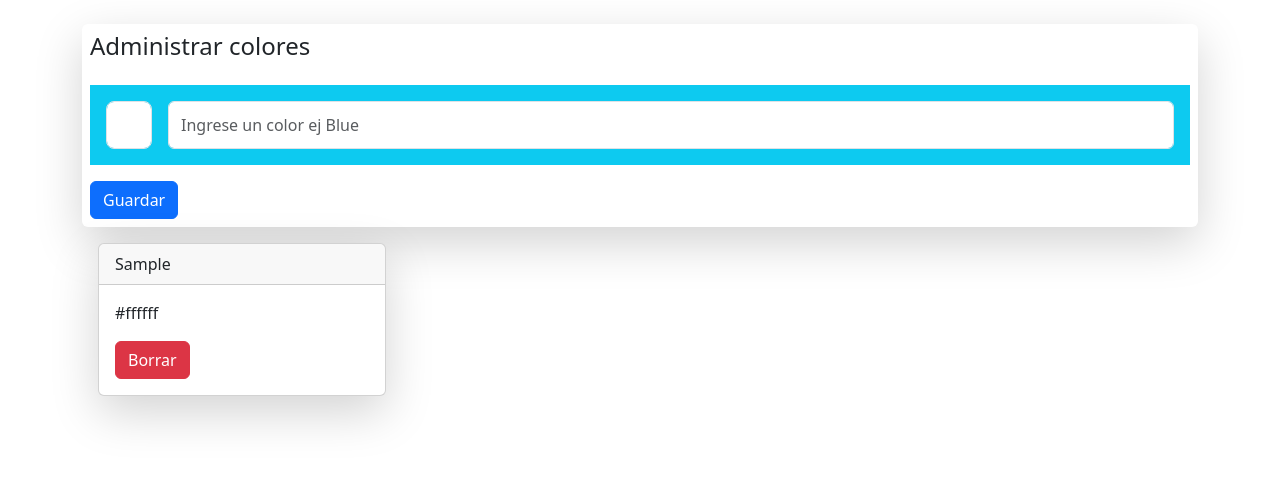
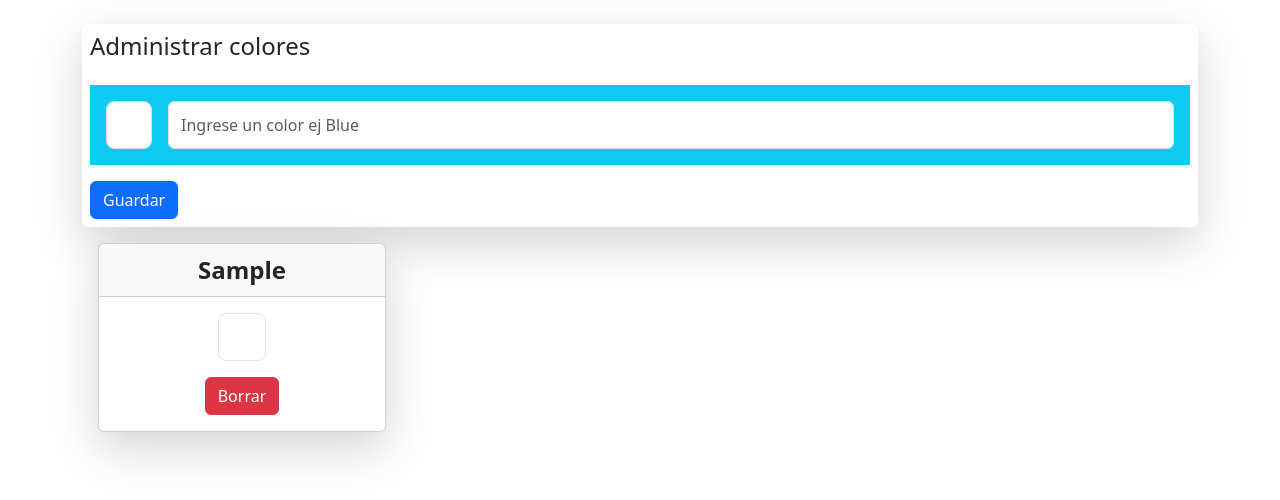
Before and after one commit to julianDev94/tp-react-ejercicio6, a React (Vite) app: page / in a window 1280 px wide. Both pictures are taken after typing "Sample" into the empty fields and a click on the button "Guardar". Shown: the top 500 px of the page. Built offline with nearby package versions, Linux system fonts and the light colour scheme.

Commit message:
agrego form control de tipo color para tomar del array de colores el codigo del color correspondiente

```diff
--- a/src/components/CardColor.jsx
+++ b/src/components/CardColor.jsx
@@ -1,12 +1,18 @@
-import { Button, Card, Row, Col } from "react-bootstrap";
+import { Button, Card,Form } from "react-bootstrap";
 
 const CardColor = ({ color }) => {
   return (
-    <Card id="card" className="mb-2 shadow-lg mx-3">
-      <Card.Header>{color.nombre}</Card.Header>
-      <Card.Body>
-        <Card.Text>{color.codigo}</Card.Text>
-        <Button variant="danger">Borrar</Button>
+    <Card id="card" className="mb-2 shadow-lg mx-3 text-center">
+      <Card.Header className="fs-4 fw-bold">{color.nombre}</Card.Header>
+      <Card.Body className="d-flex flex-column align-items-center">
+      <Form.Control
+              type="color"
+              size="lg"
+              id="inputColor"
+              title="Cambia tu color"
+              defaultValue={color.codigo}
+            />
+        <Button variant="danger" className="mt-3">Borrar</Button>
       </Card.Body>
     </Card>
   );
```
Also changed, not shown: src/App.css (line endings or trailing spaces).
